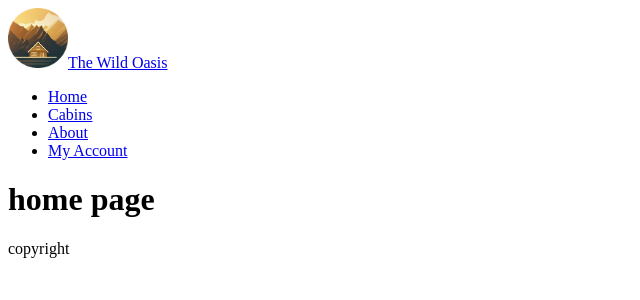
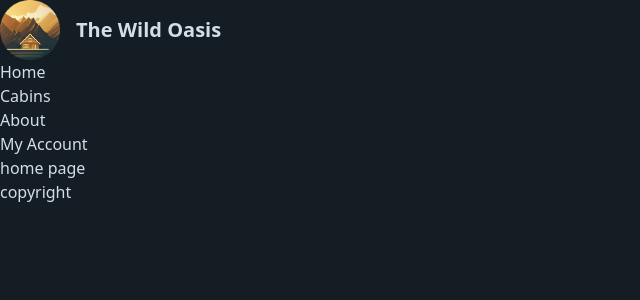
Before and after one commit to mushroom18/the-wild-oasis-website, a Next.js app: page / in a window 1280 px wide. Shown: the top 300 px of the page, without its empty margins (0-640 px from the left). Built offline with nearby package versions, Linux system fonts and the light colour scheme.

Commit message:
set up tailwind colors

```diff
--- a/app/globals.css
+++ b/app/_styles/globals.css
@@ -2,14 +2,14 @@
 @tailwind components;
 @tailwind utilities;
 
-@layer components {
+/* @layer components {
   .spinner {
     margin: 3.2rem auto 1.6rem;
     width: 60px;
     aspect-ratio: 1;
     border-radius: 50%;
-    border: 8px solid theme('colors.primary.900');
-    border-right-color: theme('colors.primary.200');
+    border: 8px solid theme("colors.primary.900");
+    border-right-color: theme("colors.primary.200");
     animation: rotate 1s infinite linear;
   }
 
@@ -18,7 +18,7 @@
     width: 20px;
     aspect-ratio: 1;
     border-radius: 50%;
-    border: 2px solid theme('colors.primary.200');
+    border: 2px solid theme("colors.primary.200");
     border-right-color: transparent;
     animation: rotate 1s infinite linear;
   }
@@ -29,11 +29,12 @@
     }
   }
 }
-
+*/
 /* For data picker */
-.rdp {
+/*.rdp {
   --rdp-cell-size: 32px !important;
-  --rdp-accent-color: theme('colors.accent.500') !important;
-  --rdp-background-color: theme('colors.accent.600') !important;
+  --rdp-accent-color: theme("colors.accent.500") !important;
+  --rdp-background-color: theme("colors.accent.600") !important;
   margin: 0 !important;
 }
+*/
--- a/app/layout.tsx
+++ b/app/layout.tsx
@@ -1,6 +1,6 @@
 import Logo from "./_component/Logo";
 import Navigation from "./_component/Navigation";
-
+import "@/app/_styles/globals.css";
 export const metadata = {
   title: "The Wild Oasis",
 };
@@ -12,7 +12,7 @@
 }>) {
   return (
     <html lang="en">
-      <body>
+      <body className="bg-primary-950 text-primary-100 min-h-screen">
         <header>
           <Logo />
           <Navigation />
--- a/tailwind.config.ts
+++ b/tailwind.config.ts
@@ -9,8 +9,32 @@
   theme: {
     extend: {
       colors: {
-        background: "var(--background)",
-        foreground: "var(--foreground)",
+        primary: {
+          50: "#E1E8EF",
+          100: "#D4DEE7",
+          200: "#B7C7D7",
+          300: "#99B0C7",
+          400: "#7C99B6",
+          500: "#5E82A6",
+          600: "#4C6B8A",
+          700: "#3C546C",
+          800: "#2C3D4F",
+          900: "#1B2631",
+          950: "#141C24",
+        },
+        accent: {
+          50: "#FAF5F0",
+          100: "#F4ECE1",
+          200: "#E8D6BF",
+          300: "#DDC2A2",
+          400: "#D2AF84",
+          500: "#C69963",
+          600: "#B78343",
+          700: "#926835",
+          800: "#6C4D28",
+          900: "#4B351B",
+          950: "#382814",
+        },
       },
     },
   },
```
Also changed, not shown: package.json (+8 -6 lines), 1 other file (tests, documents, lock files or other folders).
